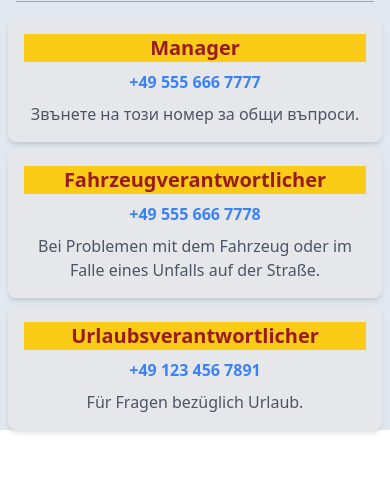
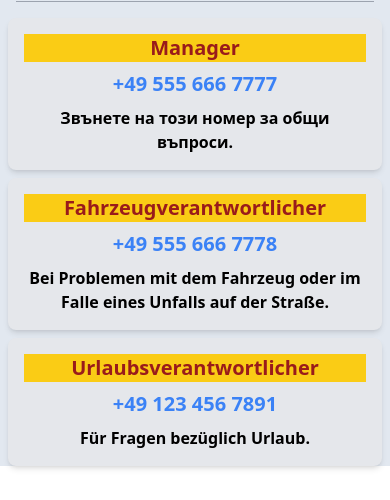
Before and after one commit to Krasimir-Hristov/DHL-Driver-Assitant-Dev, a React (Vite) app in the folder frontend/: page /phones/kircheim in a window 390 px wide. Shown: the part 211-711 px from the top of the page. Built offline with nearby package versions, Linux system fonts and the light colour scheme.

Commit message:
refactor: Update TelephonesCard component styling and content

```diff
--- a/frontend/src/components/TelephonesCard.tsx
+++ b/frontend/src/components/TelephonesCard.tsx
@@ -17,11 +17,11 @@ const TelephonesCard: React.FC<TelephoneCardProps> = ({
       {/* Using "tel:" protocol to enable direct dialing on click from mobile devices */}
       <a
         href={`tel:${number}`}
-        className='block text-blue-500 hover:text-blue-700 font-bold my-2'
+        className='block text-blue-500 hover:text-blue-700 text-xl font-bold my-2'
       >
         {number}
       </a>
-      <p className='text-gray-600'>{info}</p>
+      <p className='text-black font-bold'>{info}</p>
     </div>
   );
 };
```
